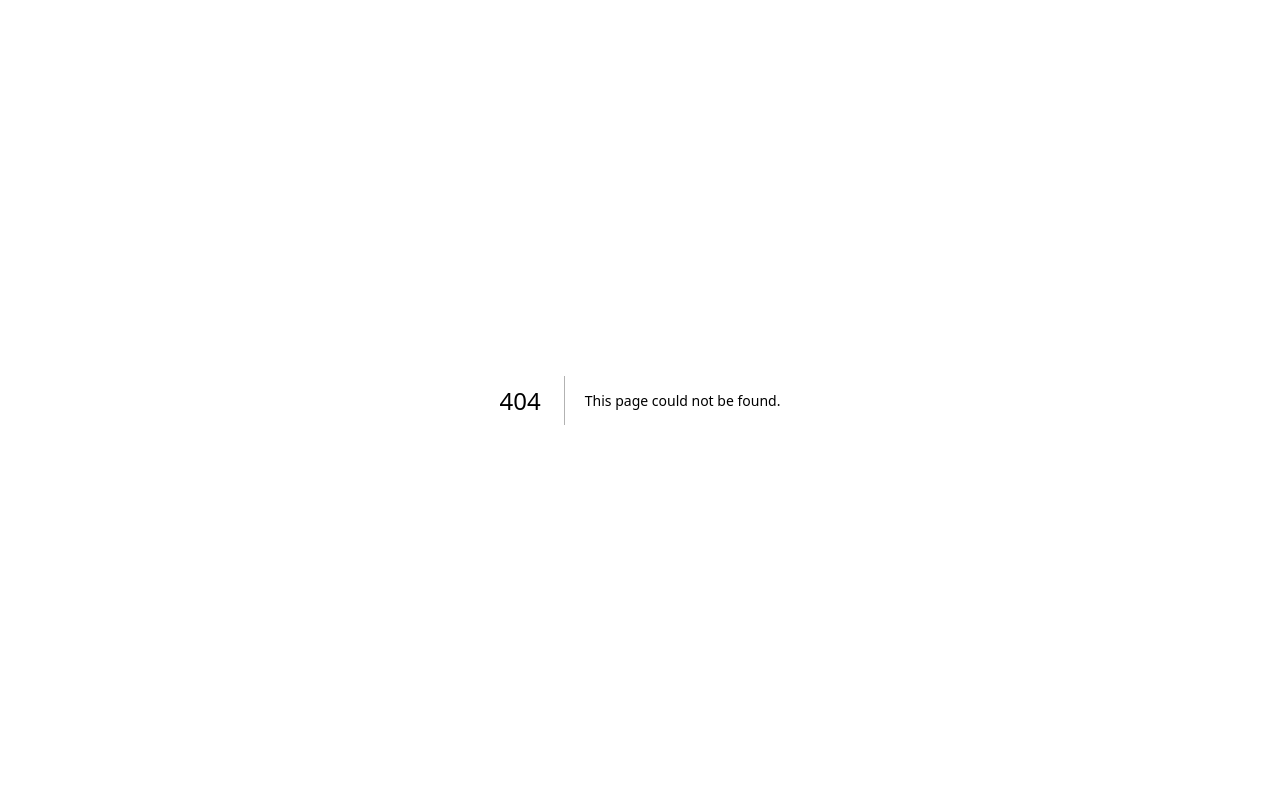
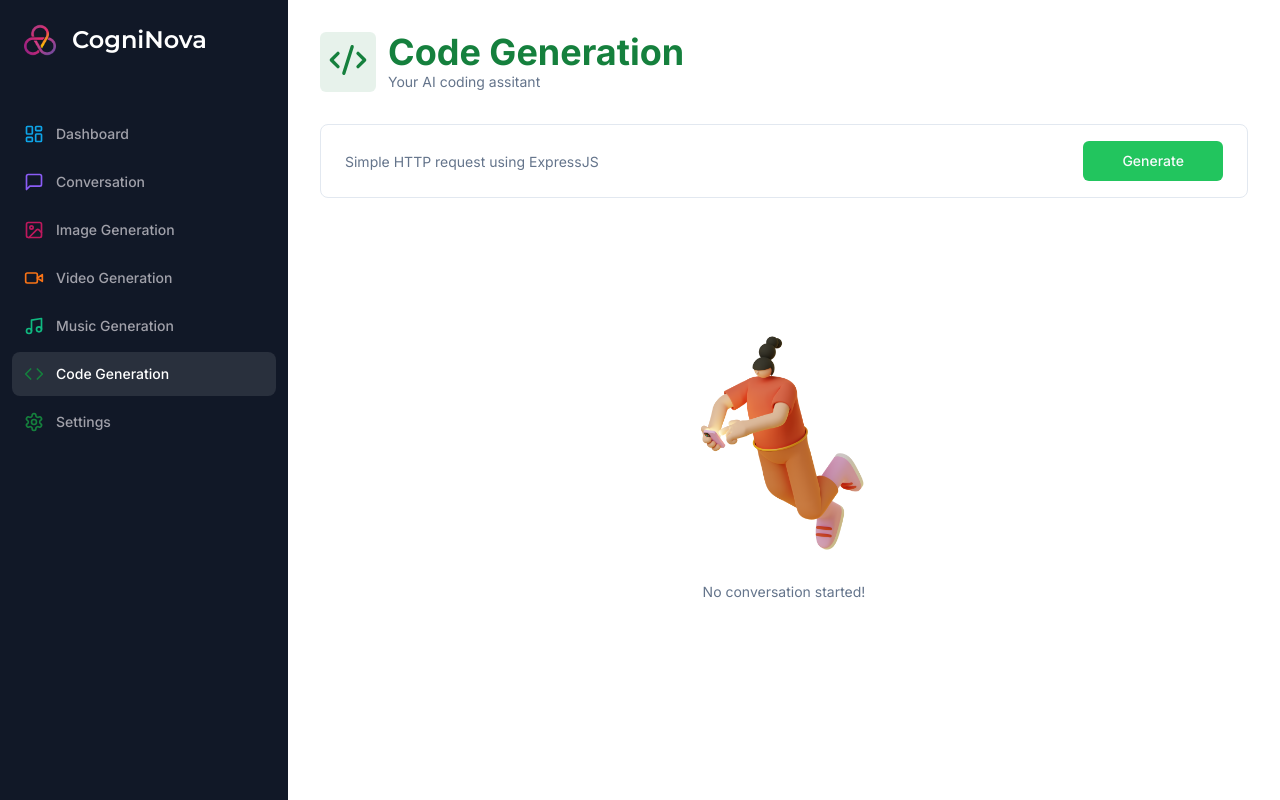
Before and after one commit to The-CodeINN/cogninova, a Next.js app: page /code in a window 1280 px wide. Before the commit this address had no page. Built offline with nearby package versions, Linux system fonts and the light colour scheme.

Commit message:
Done with code generattion

```diff
--- /dev/null
+++ b/app/(dashboard)/(routes)/code/constants.ts
@@ -0,0 +1,7 @@
+import * as z from "zod";
+
+export const formSchema = z.object({
+    prompt: z.string().min(1, {
+        message: "Prompt is required"
+    })
+})
--- /dev/null
+++ b/app/(dashboard)/(routes)/code/page.tsx
@@ -0,0 +1,146 @@
+"use client";
+import * as z from "zod";
+import { zodResolver } from "@hookform/resolvers/zod";
+import { Code2, Divide } from "lucide-react";
+import { useForm } from "react-hook-form";
+import { formSchema } from "./constants";
+import { useState } from "react";
+import axios from "axios";
+import { useRouter } from "next/navigation";
+import { ChatCompletionRequestMessage } from "openai";
+import ReactMarkdown from "react-markdown";
+
+import { cn } from "@/lib/utils";
+import Heading from "@/components/Heading";
+import { Form, FormControl, FormField, FormItem } from "@/components/ui/form";
+import { Input } from "@/components/ui/input";
+import { Button } from "@/components/ui/button";
+import { Empty } from "@/components/Empty";
+import Loader from "@/components/Loader";
+import { UserAvartar } from "@/components/UserAvartar";
+import { BotAvatar } from "@/components/BotAvatar";
+
+const Code = () => {
+  const [messages, setMessages] = useState<ChatCompletionRequestMessage[]>([]);
+  const router = useRouter();
+
+  const form = useForm<z.infer<typeof formSchema>>({
+    resolver: zodResolver(formSchema),
+    defaultValues: {
+      prompt: "",
+    },
+  });
+
+  const isLoading = form.formState.isSubmitting;
+
+  const onSubmit = async (values: z.infer<typeof formSchema>) => {
+    try {
+      const userMessage: ChatCompletionRequestMessage = {
+        role: "user",
+        content: values.prompt,
+      };
+      const newMessages = [...messages, userMessage];
+
+      const response = await axios.post("/api/code", {
+        messages: newMessages,
+      });
+
+      setMessages((current) => [...current, userMessage, response.data]);
+
+      form.reset();
+    } catch (error: any) {
+      // Open Pro modal
+      console.log(error);
+    } finally {
+      router.refresh();
+    }
+  };
+
+  return (
+    <div>
+      <Heading
+        title='Code Generation'
+        description='Your AI coding assitant'
+        icon={Code2}
+        iconColor='text-green-700'
+        bgColor='bg-green-700/10'
+        textColor='text-green-700'
+      />
+
+      <div className='px-4 lg:px-8'>
+        <div>
+          <Form {...form}>
+            <form
+              onSubmit={form.handleSubmit(onSubmit)}
+              className='rounded-lg border w-full p-4 px-3 md:px-6 focus-within:shadow-sm grid grid-cols-12 gap-2'
+            >
+              <FormField
+                name='prompt'
+                render={({ field }) => (
+                  <FormItem className='col-span-12 lg:col-span-10'>
+                    <FormControl className='m-0 p-0'>
+                      <Input
+                        className='border-0 outline-none focus-visible:ring-0 focus-visible:ring-transparent'
+                        disabled={isLoading}
+                        placeholder='Simple HTTP request using ExpressJS'
+                        {...field}
+                      />
+                    </FormControl>
+                  </FormItem>
+                )}
+              />
+
+              <Button
+                type='submit'
+                disabled={isLoading}
+                className='col-span-12 lg:col-span-2 w-full bg-green-500 hover:bg-green-700'
+              >
+                Generate
+              </Button>
+            </form>
+          </Form>
+        </div>
+
+        <div className='space-y-4 mt-4'>
+          {isLoading && (
+            <div className='p-8 rounded-lg w-full flex items-center justify-center bg-muted'>
+              <Loader />
+            </div>
+          )}
+          {messages.length === 0 && !isLoading && (
+            <Empty label='No conversation started!' />
+          )}
+          <div className='flex flex-col-reverse gap-y-4'>
+            {messages.map((message) => (
+              <div
+                key={message.content}
+                className={cn(
+                  `p-8 w-full flex items-start gap-x-8 rounded-lg`,
+                  message.role === "user"
+                    ? "bg-white border border-black/10 "
+                    : "bg-muted"
+                )}
+              >
+                {message.role === "user" ? <UserAvartar /> : <BotAvatar />}
+                <ReactMarkdown components={{
+                  pre: ({ node, ...props }) => (
+                    <div className="overflow-auto w-full my-2 bg-black/10 p-2 rounded-lg">
+                      <pre {...props} />
+                    </div>
+                  ),
+                  code: ({ node, ...props }) => (
+                    <code className="bg-black/10 rounded-lg p-1" {...props} />
+                  )
+                }} className="text-sm overflow-hidden leading-7">
+                  {message.content || ""}
+                </ReactMarkdown>
+              </div>
+            ))}
+          </div>
+        </div>
+      </div>
+    </div>
+  );
+};
+
+export default Code;
--- /dev/null
+++ b/app/api/code/route.ts
@@ -0,0 +1,46 @@
+import { auth } from "@clerk/nextjs";
+import { NextResponse } from "next/server";
+import { ChatCompletionRequestMessage, Configuration, OpenAIApi } from "openai";
+
+const configuration = new Configuration({
+  apiKey: process.env.OPENAI_API_KEY,
+});
+
+const openai = new OpenAIApi(configuration);
+
+const instructionMessage: ChatCompletionRequestMessage = {
+  role: "system",
+  content: "You are code generator. You must answer only in code snippets. Use code comments for explanations."
+}
+
+export async function POST(req: Request) {
+  try {
+    const { userId } = auth();
+    const body = await req.json();
+    const { messages } = body;
+
+    if (!userId) {
+      return new NextResponse("Unauthorized", { status: 401 });
+    }
+
+    if (!configuration.apiKey) {
+      return new NextResponse("OpenAI API Key not configured.", {
+        status: 500,
+      });
+    }
+
+    if (!messages) {
+      return new NextResponse("Messages are required", { status: 400 });
+    }
+
+    const response = await openai.createChatCompletion({
+      model: "gpt-3.5-turbo",
+      messages: [instructionMessage, ...messages],
+    });
+
+    return NextResponse.json(response.data.choices[0].message);
+  } catch (error) {
+    console.log("[CODE_ERROR]", error);
+    return NextResponse.json("Internal Server Error", { status: 500 });
+  }
+}
--- a/components/UserAvartar.tsx
+++ b/components/UserAvartar.tsx
@@ -8,7 +8,7 @@
     <Avatar className='h-8 w-8'>
       <AvatarImage
         src={user?.profileImageUrl}
-        alt={user?.firstName}
+        alt="User Avatar"
         className='rounded-full'
       />
       <AvatarFallback>
--- a/package.json
+++ b/package.json
@@ -31,6 +31,7 @@
     "react": "18.2.0",
     "react-dom": "18.2.0",
     "react-hook-form": "^7.45.2",
+    "react-markdown": "^8.0.7",
     "tailwind-merge": "^1.14.0",
     "tailwindcss": "3.3.3",
     "tailwindcss-animate": "^1.0.6",
```
Also changed, not shown: 1 other file (tests, documents, lock files or other folders).
